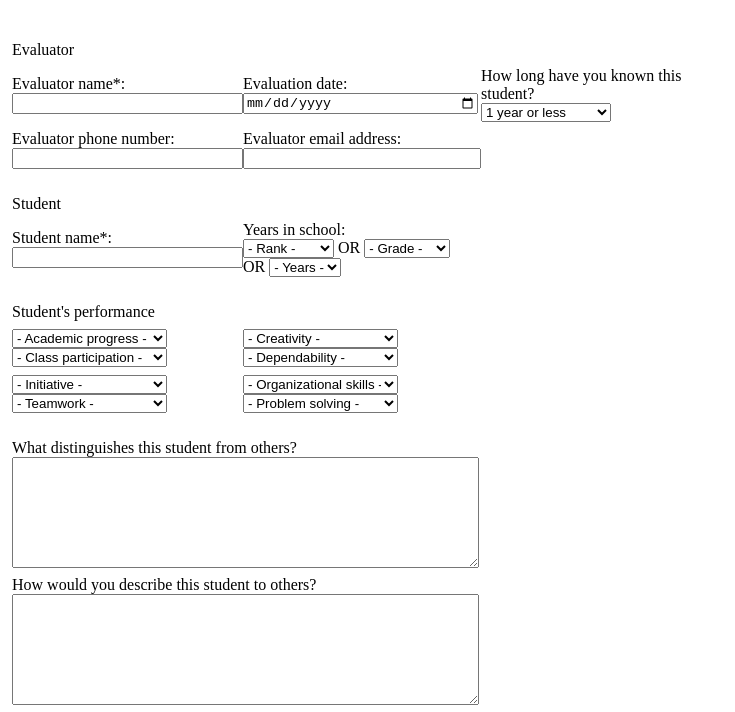
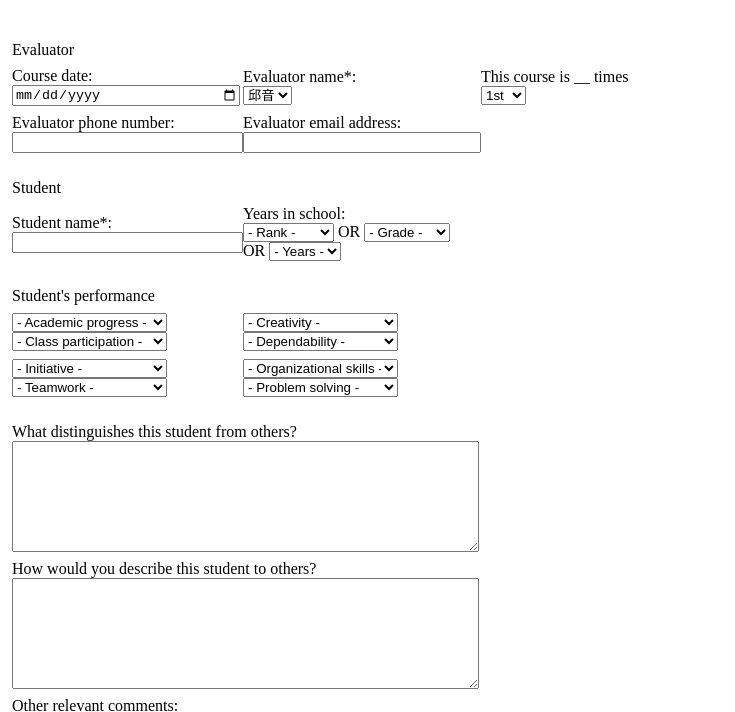
Before and after one commit to dlai211/Badminton_Website, a plain HTML site: page index.html in a window 1280 px wide. Shown: the part 61-773 px from the top of the page, without its empty margins (0-735 px from the left). Drawn offline with Linux system fonts and the light colour scheme.

Commit message:
Update index.html

```diff
--- a/index.html
+++ b/index.html
@@ -32,22 +32,39 @@
     </tr>
     <tr>
         <td style="width:33%">
-            <label for="EvaluatorName">Evaluator name*:</label><br />
-            <input name="EvaluatorName" id="EvaluatorName" type="text" maxlength="100" style="max-width: 300px;width:100%" />
+            <!-- Date picker for the evaluator -->
+            <label for="CourseDate">Course date:</label><br />
+            <input type="date" id="CourseDate" name="CourseDate" style="width:100%" />
+
         </td>
         <td style="width:34%">
-            <!-- Date picker for the evaluator -->
-            <label for="EvaluationDate">Evaluation date:</label><br />
-            <input type="date" id="EvaluationDate" name="EvaluationDate" style="width:100%" />
+            <label for="EvaluatorName">Evaluator name*:</label><br />
+            <!--
+            input name="EvaluatorName" id="EvaluatorName" type="text" maxlength="100" style="max-width: 300px;width:100%" />
+            -->
+            <select name="EvaluatorName" id="EvaluatorName">
+                <option value="QiuYin">邱音</option>
+            </select>
         </td>
         <td style="width:33%">
-            <label for="KnewStudentFor">How long have you known this student?</label><br />
-            <select name="KnewStudentFor" id="KnewStudentFor">
-                <option value="0-1 year">1 year or less</option>
-                <option value="1-3 years">1 - 3 years</option>
-                <option value="over 3 years">more than 3 years</option>
+            <label for="CourseTimes">This course is <span id="timesLabel">__</span> times</label><br />
+            <select name="CourseTimes" id="CourseTimes" onchange="updateLabel(this.value);">
+                <option value="1st">1st</option>
+                <option value="2nd">2nd</option>
+                <option value="3rd">3rd</option>
+                <!-- Add additional options as needed -->
+                <option value="4th">4th</option>
+                <option value="5th">5th</option>
+                <!-- etc... -->
             </select>
         </td>
+
+<script>
+function updateLabel(value) {
+    document.getElementById('timesLabel').innerText = value;
+}
+</script>
+
     </tr>
     <tr>
         <td>
```
